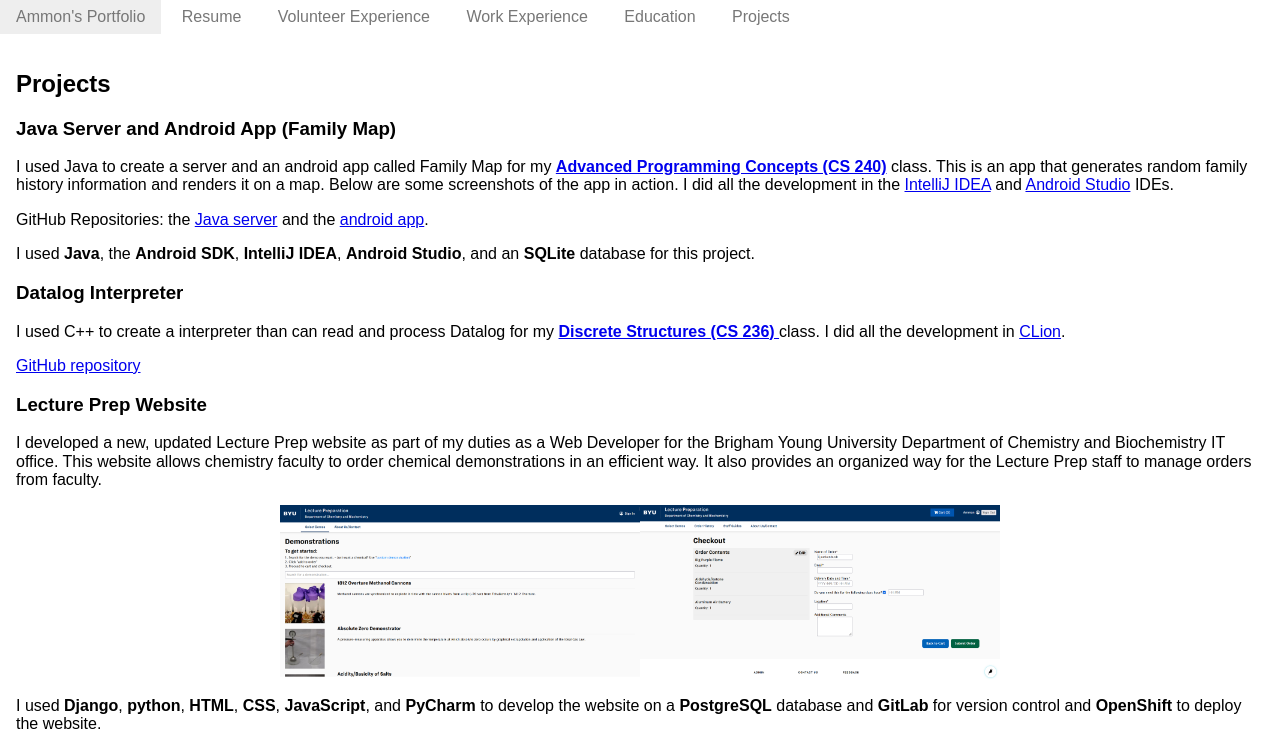
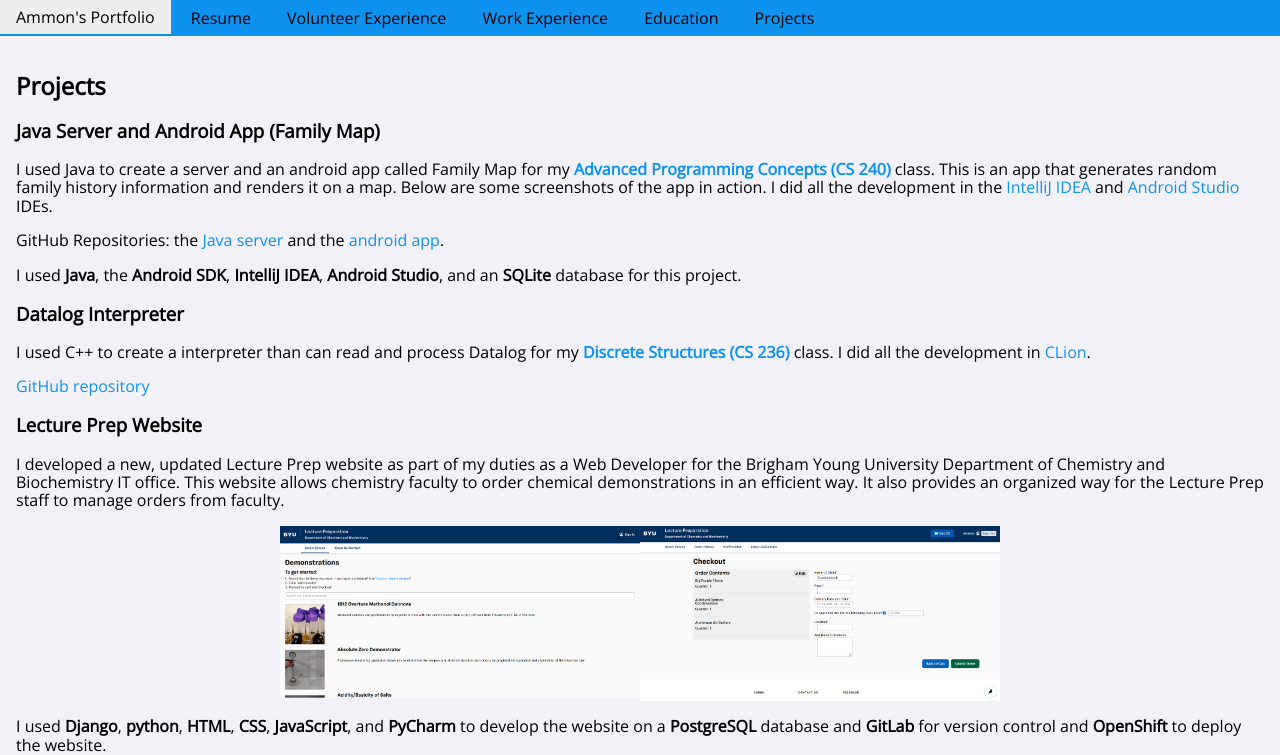
Before and after one commit to AmmonQ/ammonq.github.io, a plain HTML site: page projects.html in a window 1280 px wide. Shown: the top 755 px of the page. Drawn offline with nearby package versions, Linux system fonts and the light colour scheme.

Commit message:
Added css

```diff
--- a/projects.html
+++ b/projects.html
@@ -3,7 +3,10 @@
         <meta charset="utf-8">
         <title>Ammon's Portfolio</title>
         <link rel="stylesheet" href="https://unpkg.com/purecss@2.1.0/build/pure-min.css" integrity="sha384-yHIFVG6ClnONEA5yB5DJXfW2/KC173DIQrYoZMEtBvGzmf0PKiGyNEqe9N6BNDBH" crossorigin="anonymous">
+        <link rel="preconnect" href="https://fonts.gstatic.com" crossorigin>
+        <link href="https://fonts.googleapis.com/css2?family=Open+Sans&display=swap" rel="stylesheet">
         <link rel="stylesheet" href="styles.css">
+        <link rel="preconnect" href="https://fonts.googleapis.com">
         <meta name="viewport" content="width=device-width, initial-scale=1">
         <script src="https://code.jquery.com/jquery-3.6.0.js" integrity="sha256-H+K7U5CnXl1h5ywQfKtSj8PCmoN9aaq30gDh27Xc0jk=" crossorigin="anonymous"></script>
         <script>
--- a/styles.css
+++ b/styles.css
@@ -15,3 +15,33 @@ img[data-enlargeable] {
     margin-left: auto;
     margin-right: auto;
 }
+
+body {
+    font-family: 'Open Sans', sans-serif;
+}
+
+.pure-menu {
+    background-color: #0E92F0;
+}
+
+.pure-menu-link {
+    color: black;
+}
+
+body {
+    background-color: #F1F1F7;
+}
+
+a {
+    color: #0E92F0;
+    text-decoration: none;
+}
+
+a:hover {
+    border-bottom: 2px #0E92F0 solid;
+}
+
+a:active {
+    color: #0241D9;
+    border-bottom: 2px #0241D9 solid;
+}
```
Also changed, not shown: education.html (+2 -0 lines), experience.html (+2 -0 lines), index.html (+2 -0 lines), volunteer.html (+2 -0 lines).
